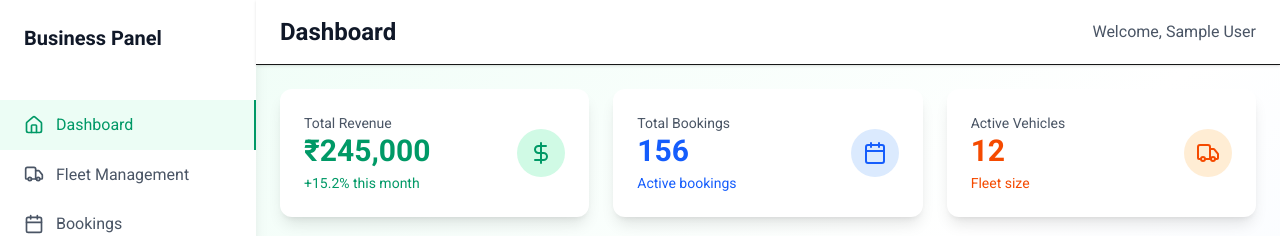
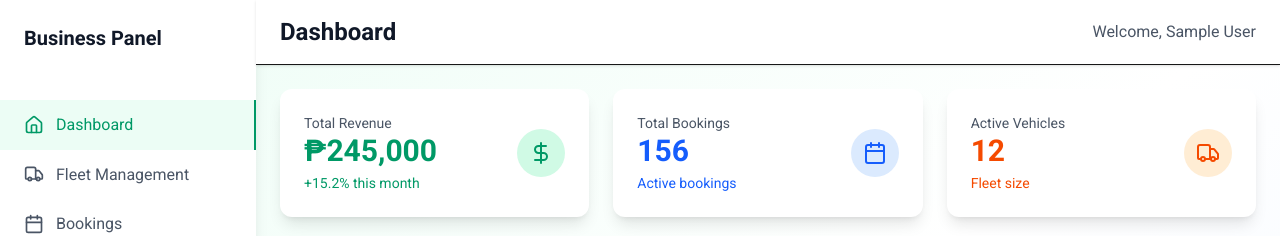
Before and after one commit to whilmarbitoco/amixtra-hackathon-team2, a Next.js app: page /dashboard/business in a window 1280 px wide. Shown: the top 236 px of the page. Built offline with nearby package versions, Linux system fonts and the light colour scheme; sample sign-in values are in the browser's storage.

Commit message:
change: rupee to peso

```diff
--- a/src/app/dashboard/business/page.tsx
+++ b/src/app/dashboard/business/page.tsx
@@ -111,7 +111,7 @@ export default function BusinessDashboard() {
             <div className="flex items-center justify-between">
               <div>
                 <p className="text-gray-600 text-sm">Total Revenue</p>
-                <p className="text-3xl font-bold text-emerald-600">₹{businessAnalytics.totalRevenue.toLocaleString()}</p>
+                <p className="text-3xl font-bold text-emerald-600">₱{businessAnalytics.totalRevenue.toLocaleString()}</p>
                 <p className="text-sm text-emerald-600 mt-1">+{businessAnalytics.monthlyGrowth}% this month</p>
               </div>
               <div className="w-12 h-12 bg-emerald-100 rounded-full flex items-center justify-center">
--- a/src/app/dashboard/driver/page.tsx
+++ b/src/app/dashboard/driver/page.tsx
@@ -130,7 +130,7 @@ export default function DriverDashboard() {
             <div className="flex items-center justify-between">
               <div>
                 <p className="text-gray-600 text-sm">Total Earnings</p>
-                <p className="text-3xl font-bold text-yellow-600">₹{driverAnalytics.totalEarnings.toLocaleString()}</p>
+                <p className="text-3xl font-bold text-yellow-600">₱{driverAnalytics.totalEarnings.toLocaleString()}</p>
               </div>
               <div className="w-12 h-12 bg-yellow-100 rounded-full flex items-center justify-center">
                 <DollarSign className="h-6 w-6 text-yellow-600" />
```
